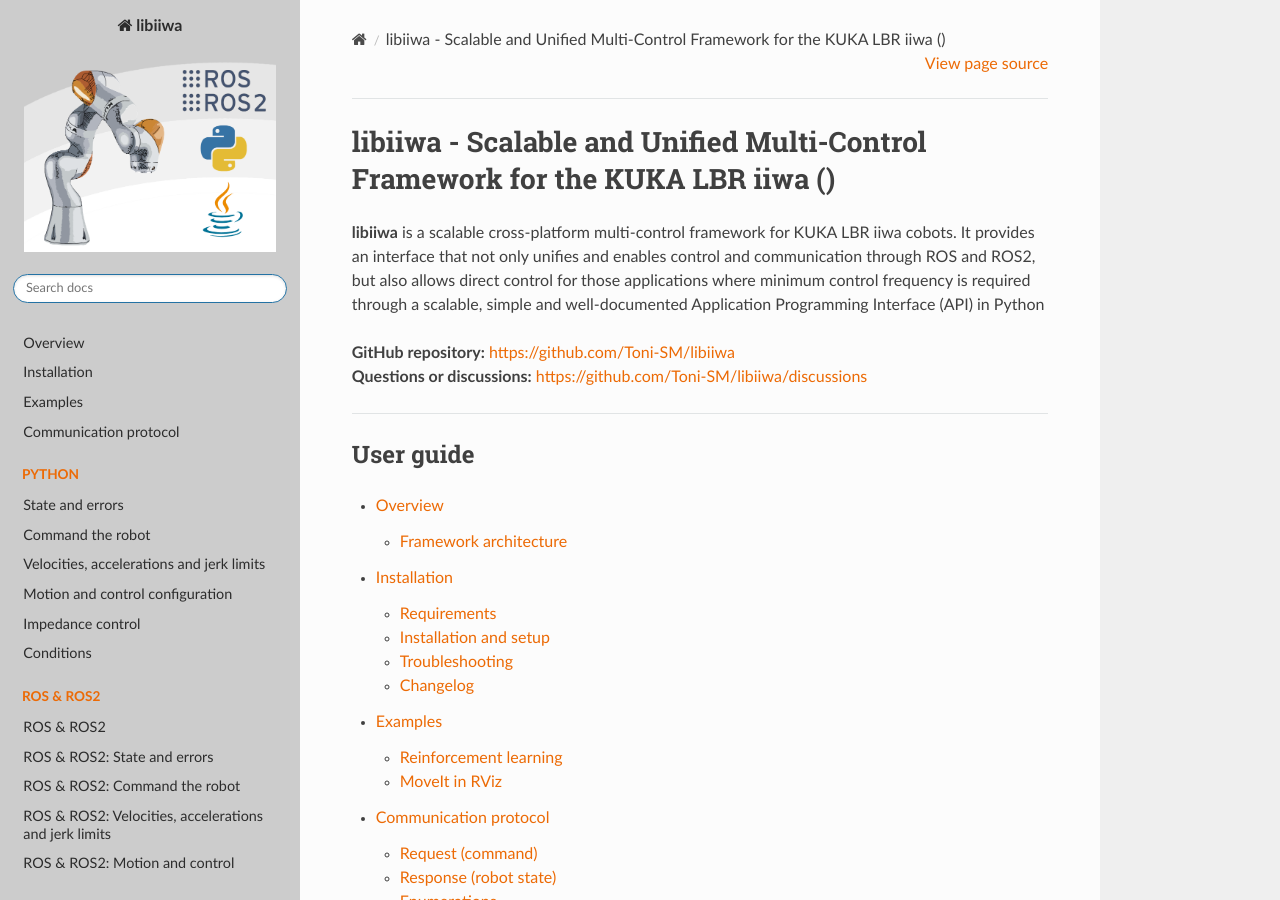
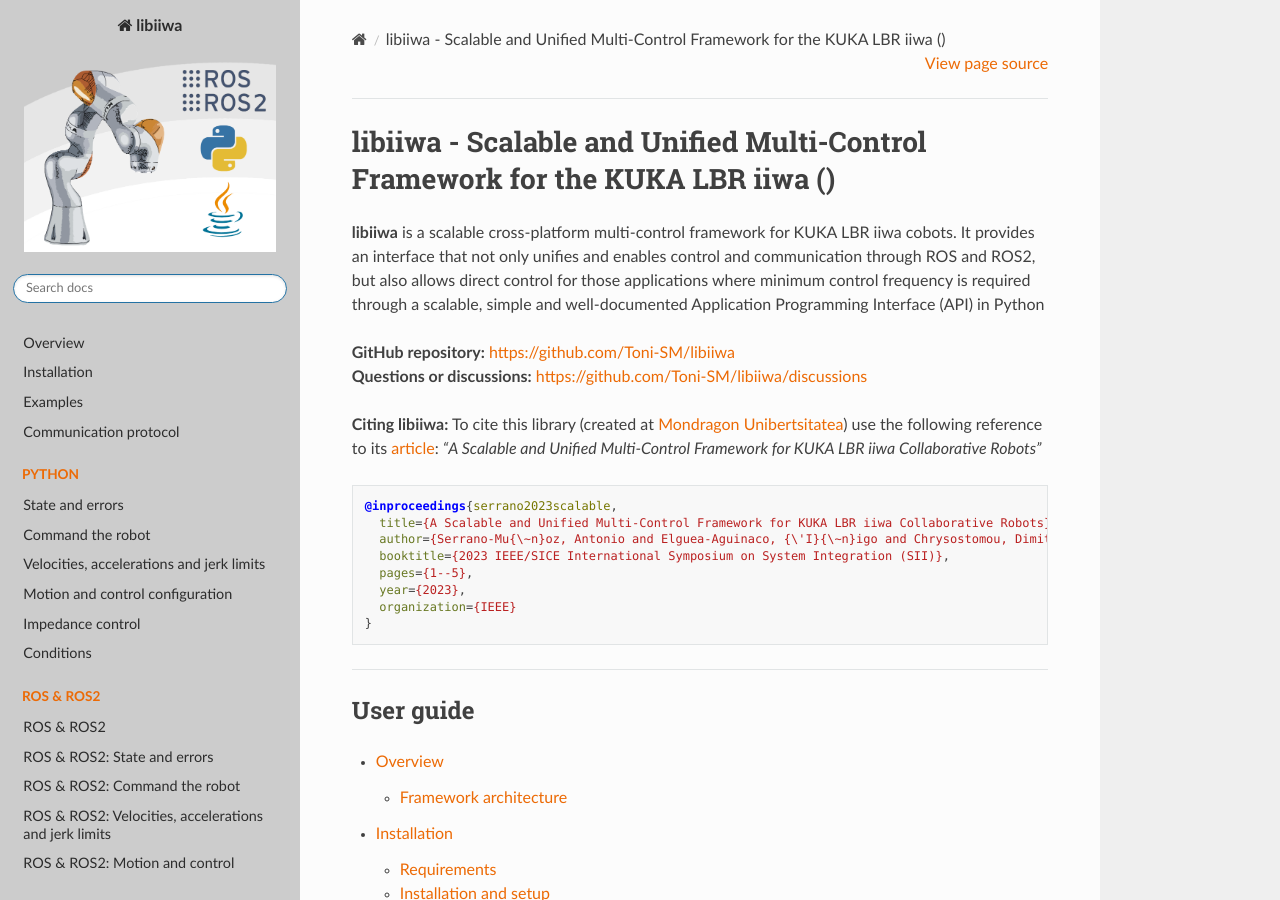
Before and after one commit to Toni-SM/libiiwa, a Sphinx documentation site: the page built from docs/source/index.rst, in a window 1280 px wide and 900 px high. Built offline with Sphinx 7.4.7 and the Read the Docs theme 2.0.0, drawn with Linux system fonts in a browser that asks for light colours; the version number could not be read and is left out.

```diff
--- a/docs/source/index.rst
+++ b/docs/source/index.rst
@@ -7,16 +7,18 @@ libiiwa - Scalable and Unified Multi-Control Framework for the KUKA LBR iiwa (|v
 | **GitHub repository:** https://github.com/Toni-SM/libiiwa
 | **Questions or discussions:** https://github.com/Toni-SM/libiiwa/discussions
 
-.. **Citing libiiwa:** To cite this library (created at `Mondragon Unibertsitatea <https://www.mondragon.edu/en/home>`_) use the following reference to its `article <TODO>`_: *"TODO"*
+**Citing libiiwa:** To cite this library (created at `Mondragon Unibertsitatea <https://www.mondragon.edu/en/home>`_) use the following reference to its `article <https://ieeexplore.ieee.org/abstract/document/10039308>`_: *"A Scalable and Unified Multi-Control Framework for KUKA LBR iiwa Collaborative Robots"*
 
-.. .. code-block:: bibtex
+.. code-block:: bibtex
 
-..     @article{serrano2022libiiwa,
-..     title={A Scalable and Unified Multi-Control Framework for KUKA LBR iiwa Collaborative Robots},
-..     author={Serrano-Mu{\~n}oz, Antonio and Elguea-Aguinaco, \'{I}{\~n}igo and Chrysostomou, Dimitrios and B{\o}gh, Simon and Arana-Arexolaleiba, Nestor},
-..     journal={TODO},
-..     year={2022}
-..     }
+    @inproceedings{serrano2023scalable,
+      title={A Scalable and Unified Multi-Control Framework for KUKA LBR iiwa Collaborative Robots},
+      author={Serrano-Mu{\~n}oz, Antonio and Elguea-Aguinaco, {\'I}{\~n}igo and Chrysostomou, Dimitris and B{\o}gh, Simon and Arana-Arexolaleiba, Nestor},
+      booktitle={2023 IEEE/SICE International Symposium on System Integration (SII)},
+      pages={1--5},
+      year={2023},
+      organization={IEEE}
+    }
 
 .. raw:: html
 
```
Also changed, not shown: README.md (+15 -0 lines).
